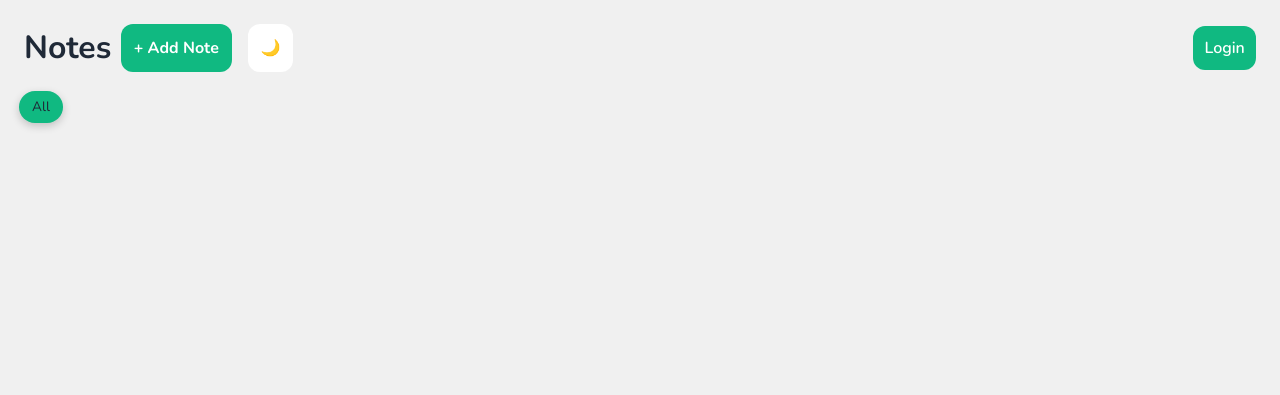
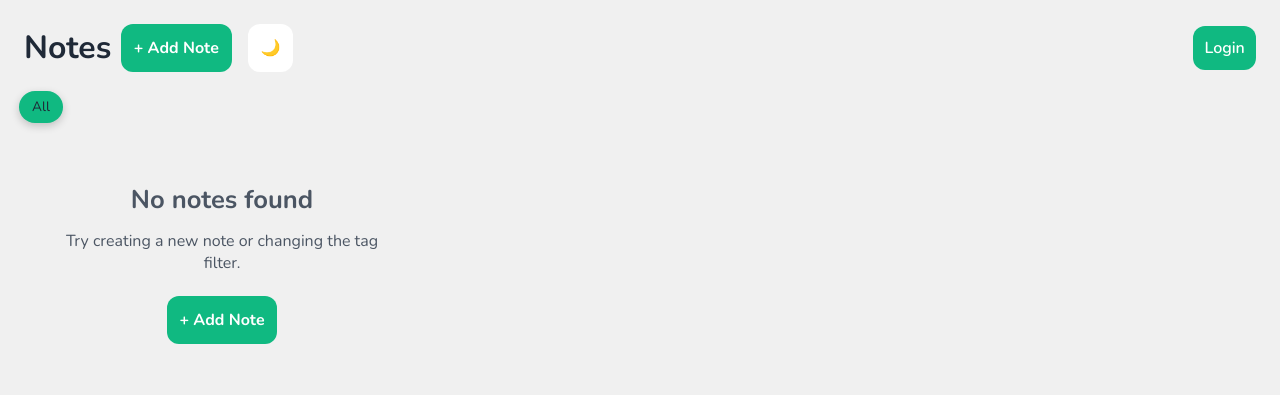
Before and after one commit to adam5192/Note-Taking-App, a plain HTML site: page front-end/index.html in a window 1280 px wide. Drawn offline with nearby package versions, Linux system fonts and the light colour scheme; no server answers.

Commit message:
Update index.html

```diff
--- a/front-end/index.html
+++ b/front-end/index.html
@@ -6,7 +6,7 @@
   <title>Notes</title>
   <link rel="stylesheet" href="style.css" />
 
-  <script type="module" src="../note-taker-backend/app.js" defer></script>
+  <script type="module" src="app.js" defer></script>
   <script src="https://cdn.jsdelivr.net/npm/sortablejs@1.15.0/Sortable.min.js"></script>
 
   <!-- Fonts -->
```
